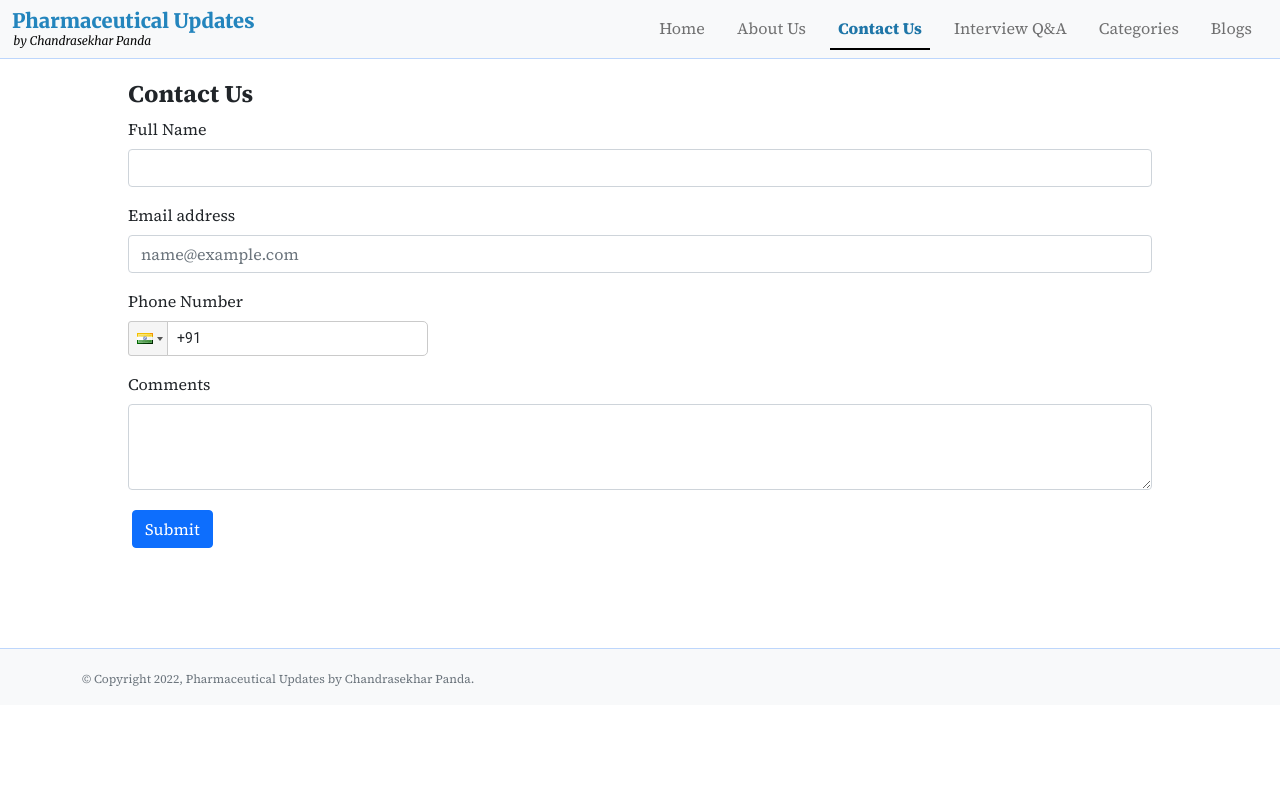
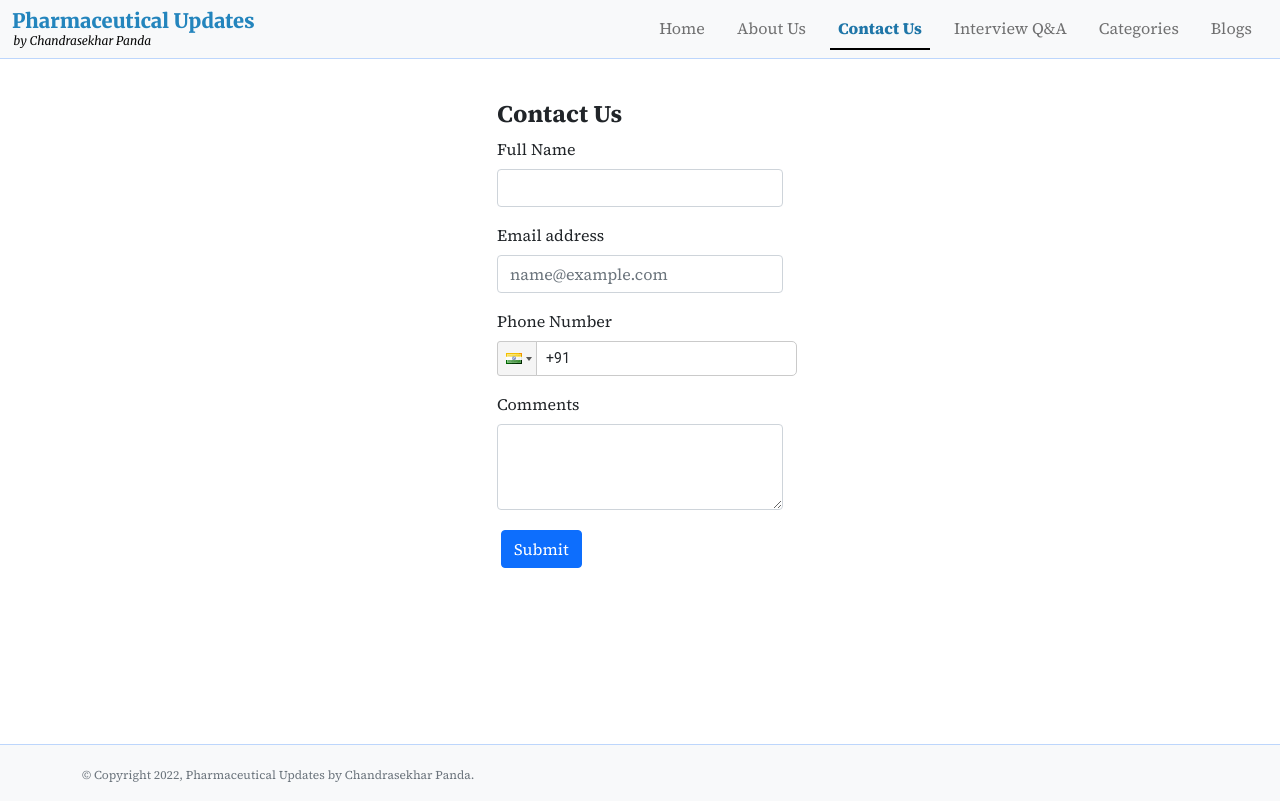
Before and after one commit to getPiyush/zjournal, a React (Create React App) app: page /web/contactus in a window 1280 px wide. Built offline with nearby package versions, Linux system fonts and the light colour scheme; data requests are answered from the project's data file.

Commit message:
enhancements

```diff
--- a/package.json
+++ b/package.json
@@ -34,7 +34,7 @@
     "build": "react-scripts build",
     "test": "react-scripts test --env=jsdom",
     "eject": "react-scripts eject",
-    "server": "json-server --watch mockdata/db.json --port 3004 --middlewares mockdata/authenticator.js",
+    "server": "json-server --watch mockdata/db.json --port 8080 --middlewares mockdata/authenticator.js",
     "dev": "concurrently \"yarn start\" \"yarn server\""
   },
   "browserslist": [
--- a/src/datastore/api.ts
+++ b/src/datastore/api.ts
@@ -5,7 +5,7 @@ import { applicationProperties } from "../ApplicationConstants";
 import { ArticleT } from "../Types";
 
 const host = window.location.host.split(":")[0];
-const port = "3004";
+const port = "8080";
 const server = 'http://' + host + ':' + port;
 
 const getJournalAPIPath = `${server}/journal`;
--- a/src/styles.css
+++ b/src/styles.css
@@ -195,14 +195,18 @@ button {
   }
 }
 
-.contact-us,
+.contact-us{
+  padding: 100px 32px 32px 32px !important;
+  min-height: 93vh !important;
+  margin: auto;
+  max-width: 350px !important;
+  min-width: 200px;
+}
 .about-us {
-  padding-top: 80px !important;
-  padding-bottom: 80px !important;
-
+  padding: 100px 32px 32px 32px !important;
+  min-height: 93vh !important;
   margin: auto;
-  padding: 16px;
-  max-width: 500px;
+  max-width: 400px;
   min-width: 200px;
 }
 
```
Also changed, not shown: mockdata/db.json.
